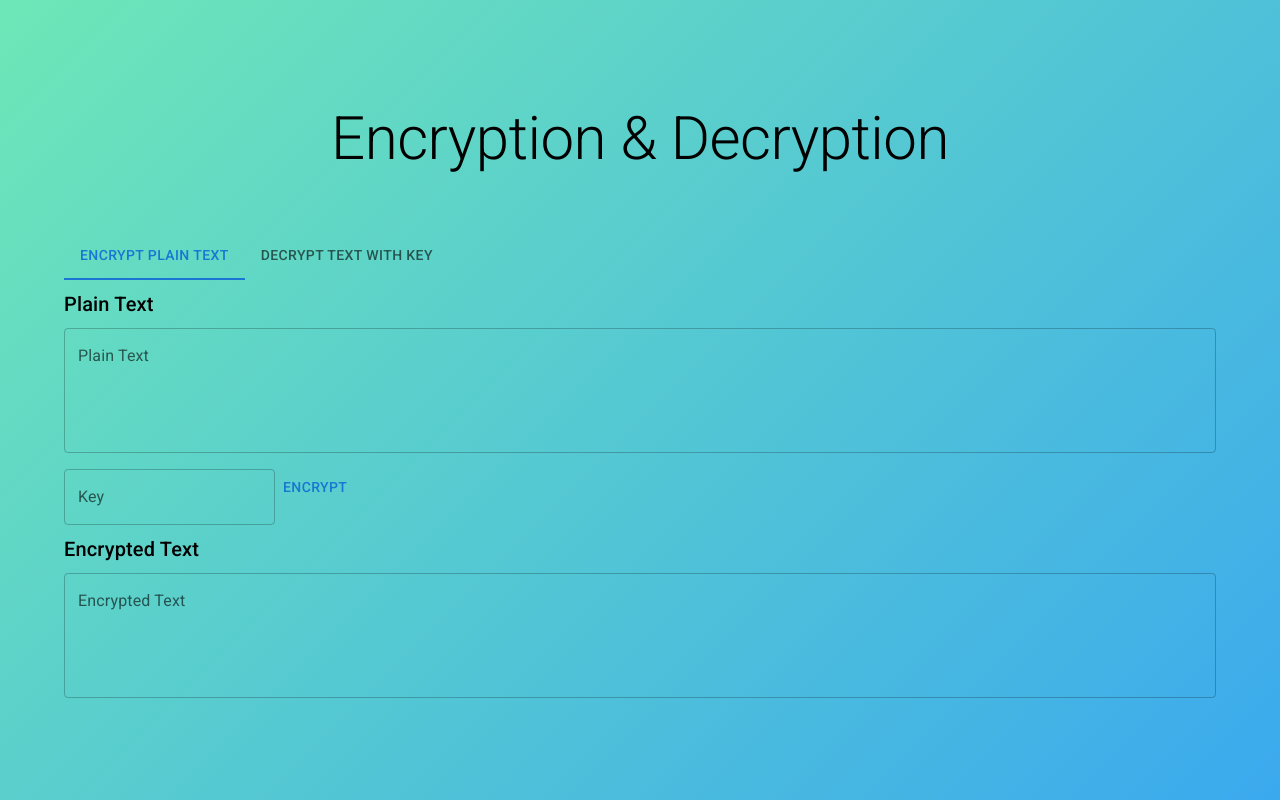
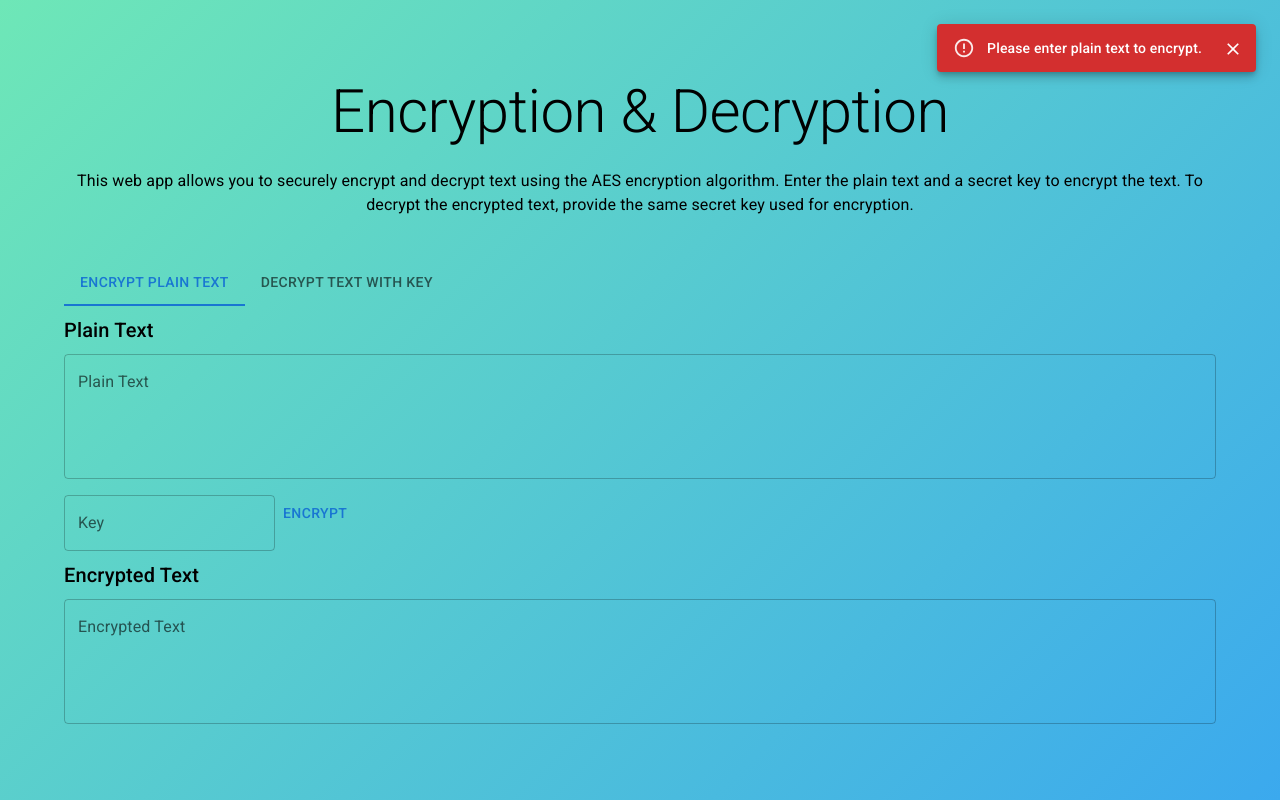
Before and after one commit to DilshanNaveen/EncDec, a React (Create React App) app: page / in a window 1280 px wide. Both pictures are taken after a click on the button "ENCRYPT". Built offline with nearby package versions, Linux system fonts and the light colour scheme.

Commit message:
added description

```diff
--- a/src/App.tsx
+++ b/src/App.tsx
@@ -1,5 +1,5 @@
 import React, { useState } from 'react';
-import { Box, Button, Container, Tab, Tabs, TextField, Typography } from '@mui/material';
+import { Box, Button, Container, Tab, Tabs, TextField, Typography, Snackbar, Alert as MuiAlert } from '@mui/material';
 import styled from '@emotion/styled';
 import { AES, enc } from "crypto-js";
 
@@ -33,6 +33,7 @@ function App() {
   const [encryptedText, setEncryptedText] = useState('');
   const [decryptKey, setDecryptKey] = useState('');
   const [decryptedText, setDecryptedText] = useState('');
+  const [alert, setAlert] = useState<any>({ open: false, message: '', severity: 'error' });
 
   const handleTabChange = (event: React.SyntheticEvent, newValue: number) => {
     setPlainText('');
@@ -43,30 +44,55 @@ function App() {
     setTabValue(newValue);
   };
 
+  const showAlert = (message: string, severity: 'error' | 'success') => {
+    setAlert({ open: true, message, severity });
+  };
+
+  const handleCloseAlert = () => {
+    setAlert({ ...alert, open: false });
+  };
+
   const handleEncrypt = () => {
     // Encryption logic here
-    if (plainText && encryptKey) {
-      const encrypted = AES.encrypt(plainText, encryptKey);
-      setEncryptedText(encrypted.toString());
+    if (!plainText) {
+      showAlert('Please enter plain text to encrypt.', 'error');
+      return;
     }
+    if (!encryptKey) {
+      showAlert('Please enter a key for encryption.', 'error');
+      return;
+    }
+
+    const encrypted = AES.encrypt(plainText, encryptKey);
+    setEncryptedText(encrypted.toString());
   };
 
   const handleDecrypt = () => {
     // Decryption logic here
-    if (encryptedText && encryptKey) {
-      const bytes = AES.decrypt(encryptedText, encryptKey);
-      const decrypted = bytes.toString(enc.Utf8);
-      setDecryptedText(decrypted);
+    if (!encryptedText) {
+      showAlert('Please enter encrypted text to decrypt.', 'error');
+      return;
     }
+    if (!decryptKey) {
+      showAlert('Please enter a key for decryption.', 'error');
+      return;
+    }
+
+    const bytes = AES.decrypt(encryptedText, decryptKey);
+    const decrypted = bytes.toString(enc.Utf8);
+    setDecryptedText(decrypted);
   };
 
   return (
     <GradientBackground>
       <Typography variant="h2" align="center" gutterBottom>
-          Encryption & Decryption
+        Encryption & Decryption
       </Typography>
-      <br/>
-      <br/>
+      <Typography variant="body1" align="center" gutterBottom>
+        This web app allows you to securely encrypt and decrypt text using the AES encryption algorithm. Enter the plain text and a secret key to encrypt the text. To decrypt the encrypted text, provide the same secret key used for encryption.
+      </Typography>
+      <br />
+      <br />
       <Tabs value={tabValue} onChange={handleTabChange}>
         <Tab label="Encrypt plain text" />
         <Tab label="Decrypt text with key" />
@@ -109,6 +135,11 @@ function App() {
           <TextField multiline rows={4} fullWidth value={decryptedText} label="Plain Text" />
         </Box>
       </TabPanel>
+      <Snackbar open={alert.open} autoHideDuration={6000} onClose={handleCloseAlert} anchorOrigin={{ vertical: 'top', horizontal: 'right' }}>
+        <MuiAlert onClose={handleCloseAlert} severity={alert.severity} elevation={6} variant="filled">
+          {alert.message}
+        </MuiAlert>
+      </Snackbar>
     </GradientBackground>
   );
 }
--- a/src/index.tsx
+++ b/src/index.tsx
@@ -8,7 +8,6 @@ import '@fontsource/roboto/400.css';
 import '@fontsource/roboto/500.css';
 import '@fontsource/roboto/700.css';
 import { createTheme, ThemeProvider } from '@mui/material/styles';
-
 
 const root = ReactDOM.createRoot(
   document.getElementById('root') as HTMLElement
```
